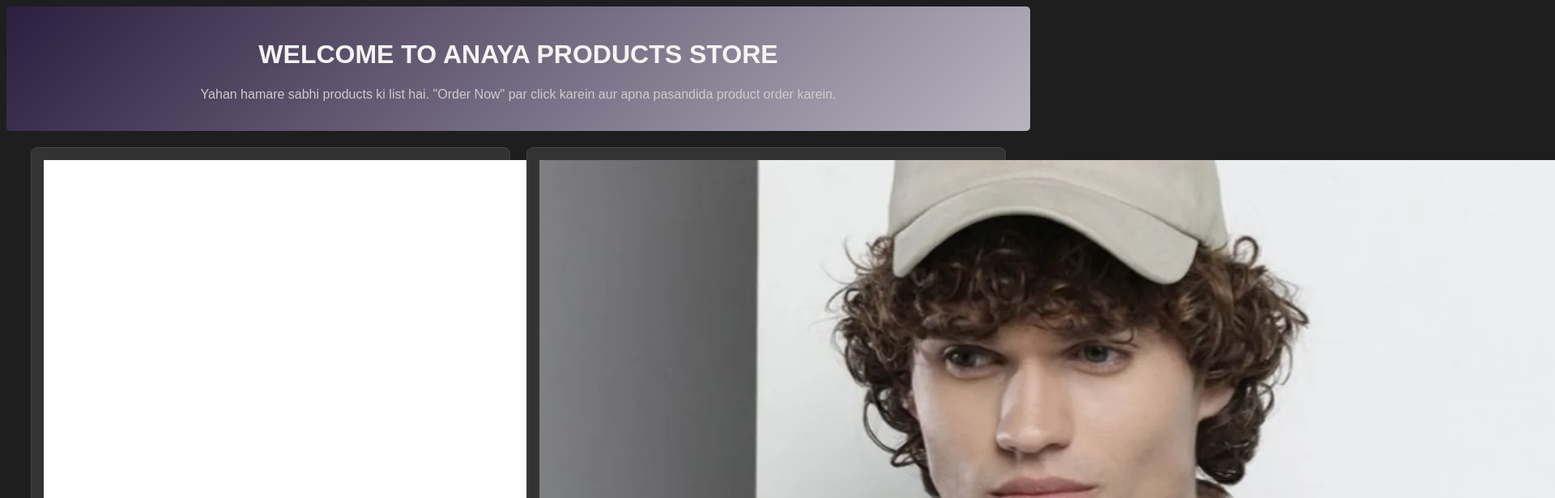
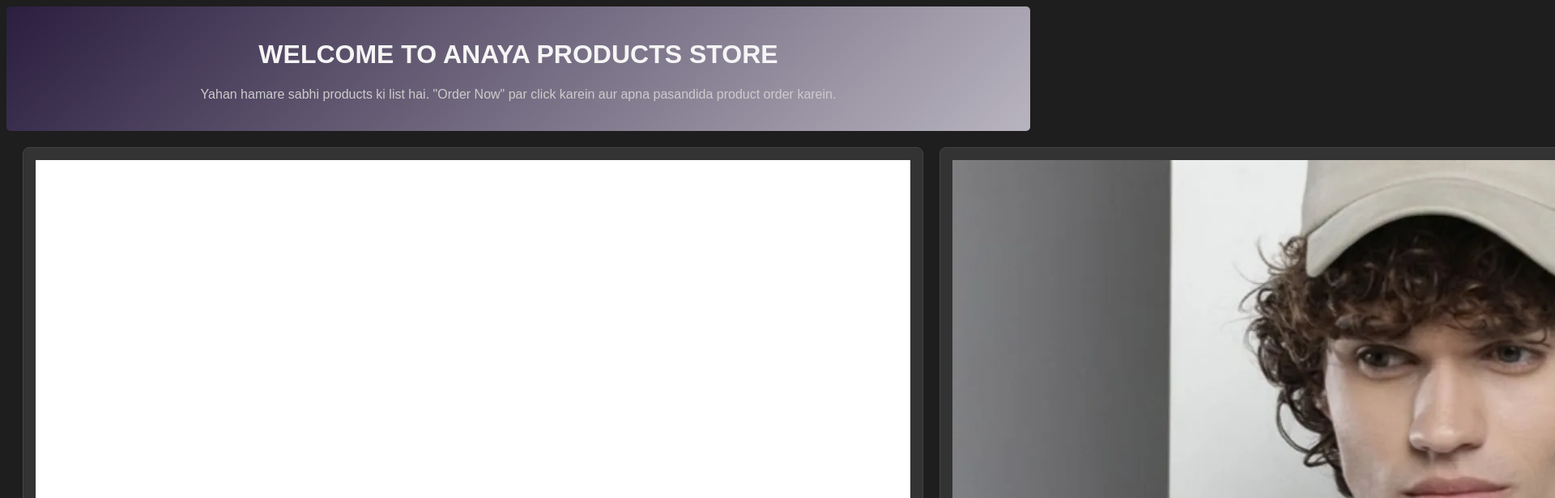
Before and after one commit to Ajmat1234/Anayaproducts, a plain HTML site: page index.html in a window 1280 px wide. Shown: the top 616 px of the page at 81% size, 1920 px wide, since content can reach past the window. Drawn offline with Linux system fonts and the light colour scheme.

Commit message:
Update styles.css

```diff
--- a/styles.css
+++ b/styles.css
@@ -21,10 +21,9 @@ header h1 {
 }
 
 .product-gallery {
-    display: flex;
-    flex-wrap: wrap;
+    display: grid;
+    grid-template-columns: repeat(2, 1fr); /* 2 products per row */
     gap: 20px;
-    justify-content: center;
     background-color: #1e1e1e;
     padding: 20px;
 }
@@ -35,13 +34,13 @@ header h1 {
     border-radius: 8px;
     padding: 15px;
     text-align: center;
-    width: calc(50% - 20px); /* Ek row me 2 products */
+    width: 100%;
     box-sizing: border-box;
 }
 
 @media (max-width: 768px) {
-    .product-item {
-        width: 100%; /* Mobile screen par ek row me ek product */
+    .product-gallery {
+        grid-template-columns: 1fr; /* 1 product per row on mobile */
     }
 
 .product-item img {
```
